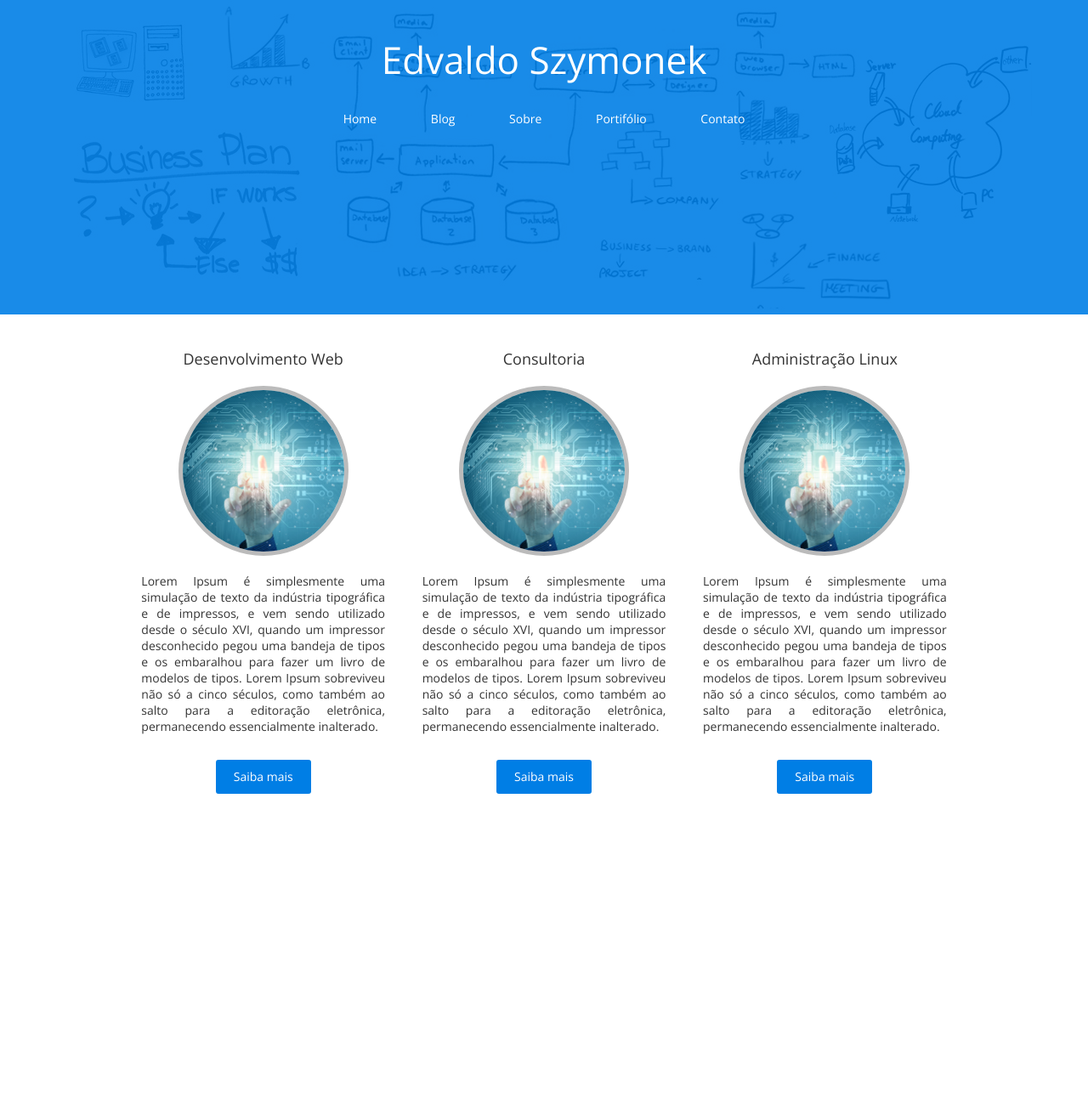
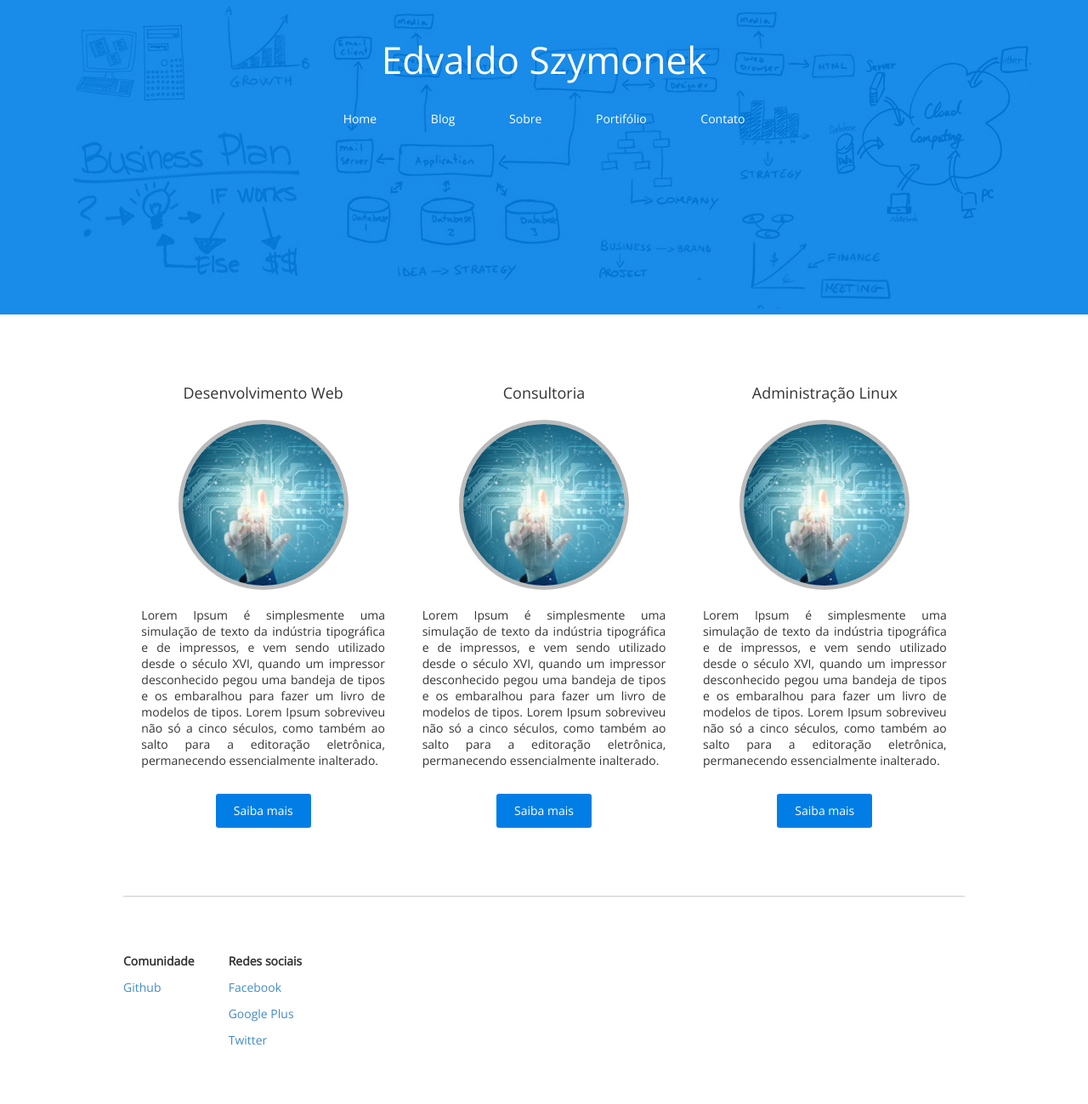
Before and after one commit to edvaldoszy/edvaldotsi.com, a PHP site: page / in a window 1280 px wide. Shown: the whole page at 85% size. Before the commit the page ends 934 px from the top, so only its background shows below. Run offline with PHP 8.4, Linux system fonts and the light colour scheme.

Commit message:
Link do rodapé

```diff
--- a/site/index.php
+++ b/site/index.php
@@ -53,7 +53,19 @@
 		</main>
 		<footer class="wrap-footer">
 			<div class="content">
-
+				<nav class="links">
+					<ul>
+						<li class="font-bold">Comunidade</li>
+						<li><a href="http://github.com/edvaldotsi" target="_blank" title="Copie, modifique, contribua com projetos">Github</a></li>
+					</ul>
+					<ul>
+						<li class="font-bold">Redes sociais</li>
+						<li><a href="http://facebook.com/edvaldoszy" target="_blank" title="Curta nossa página no Facebook">Facebook</a></li>
+						<li><a href="http://plus.google.com/" target="_blank" title="Siga-nos no Google Plus">Google Plus</a></li>
+						<li><a href="http://twitter.com" target="_blank" title="Siga-nos no Twitter">Twitter</a></li>
+					</ul>
+					<div class="clear"></div>
+				</nav>
 			</div>
 		</footer>
 	</div>
--- a/site/web/css/style.css
+++ b/site/web/css/style.css
@@ -168,13 +168,12 @@ textarea.tf {
 /* CORPO */
 
 .wrap-content {
-	padding: 40px 0 0 0;
+	padding: 80px 0 0 0;
 }
 
 .wrap-content .services .item {
 	display: inline-block;
 	width: 33%;
-	height: 300px;
 	padding: 0 20px;
 }
 
@@ -212,6 +211,21 @@ textarea.tf {
 /* RODAPE */
 
 .wrap-footer {
-	height: 90px;
-	padding: 20px 0 0 0;
+	padding: 80px 0 60px 0;
 }
+
+.wrap-footer .content {
+	padding: 60px 0 0 0;
+	border-top: 1px solid #ccc;
+}
+
+.wrap-footer .links ul {
+	list-style: none;
+	display: block;
+	float: left;
+	margin: 0 40px 0 0;
+}
+
+.wrap-footer .links ul li{
+	padding: 6px 0;
+}
```
